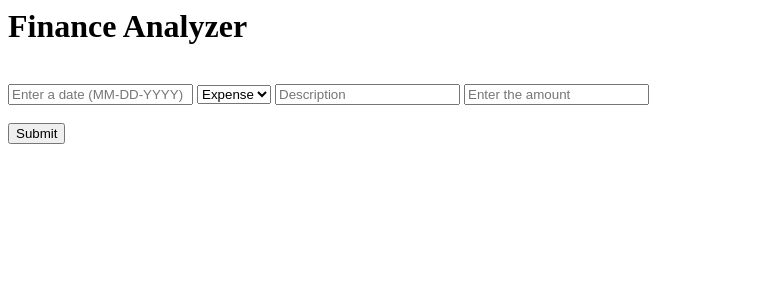
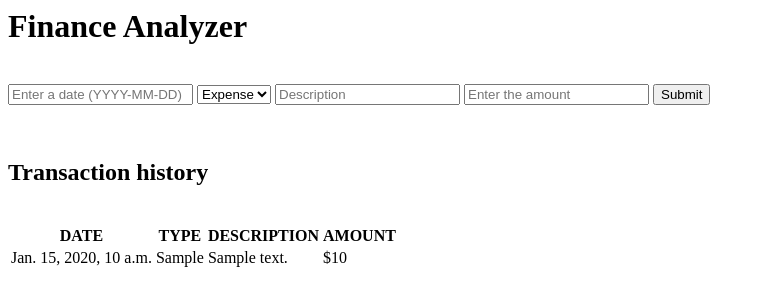
Before and after one commit to sp46d/django-finance-analyzer, a Django app: template budget/templates/budget/home.html in a window 1280 px wide. Shown: the top 306 px of the page, without its empty margins (0-765 px from the left). Run offline with Django 5.2, Linux system fonts and the light colour scheme; the template is opened without the code that fills it: most values are stand-ins (such as "Sample title", 1, 10 or a date in 2020); parts of the project's set-up code (start-up, migrations or seed data) failed here and were passed over.

Commit message:
Add csrf_token for POST request and table for transaction history

```diff
--- a/budget/templates/budget/home.html
+++ b/budget/templates/budget/home.html
@@ -5,16 +5,39 @@
     <body>
         <h1>Finance Analyzer</h1>
         <br>
-        <input id="id_new_date" name="date" type="text" placeholder="Enter a date (MM-DD-YYYY)" required />
-        <select id="id_select_type" name="type">
-            <option value="expense">Expense</option>
-            <option value="income">Income</option>
-            <option value="transfer">Transfer</option>
-        </select>
-        <input id="id_new_description" name="description" type="text" placeholder="Description" required />
-        <input id="id_new_amount" name="amount" type="number" min="0" step="any" placeholder="Enter the amount" />
-        <br><br/>
-        <input id="id_submit" type="submit" value="Submit"/>
+        <form method="POST">
+            <input id="id_new_date" name="date" type="text" placeholder="Enter a date (YYYY-MM-DD)" required />
+            <select id="id_select_type" name="transaction_type">
+                <option value="EX">Expense</option>
+                <option value="IN">Income</option>
+                <option value="TR">Transfer</option>
+            </select>
+            <input id="id_new_description" name="description" type="text" placeholder="Description" required />
+            <input id="id_new_amount" name="amount" type="number" min="0" step="any" placeholder="Enter the amount" />
+            <input id="id_submit" type="submit" value="Submit"/>
+            {% csrf_token %}
+        </form>
+        <br/>
+        <p>
+            <h2>Transaction history</h2>
+        </p>
+        <br/>
+        <table id="id_transaction_table">
+            <tr>
+                <th>DATE</th>
+                <th>TYPE</th>
+                <th>DESCRIPTION</th>
+                <th>AMOUNT</th>
+            </tr>
+            {% for transaction in transactions %}
+                <tr>
+                    <td>{{ transaction.date }}</td>
+                    <td>{{ transaction.transaction_type }}</td>
+                    <td>{{ transaction.description }}</td>
+                    <td>${{ transaction.amount }}</td>
+                </tr>
+            {% endfor %}
+        </table>
 
     </body>
 </html>
```
